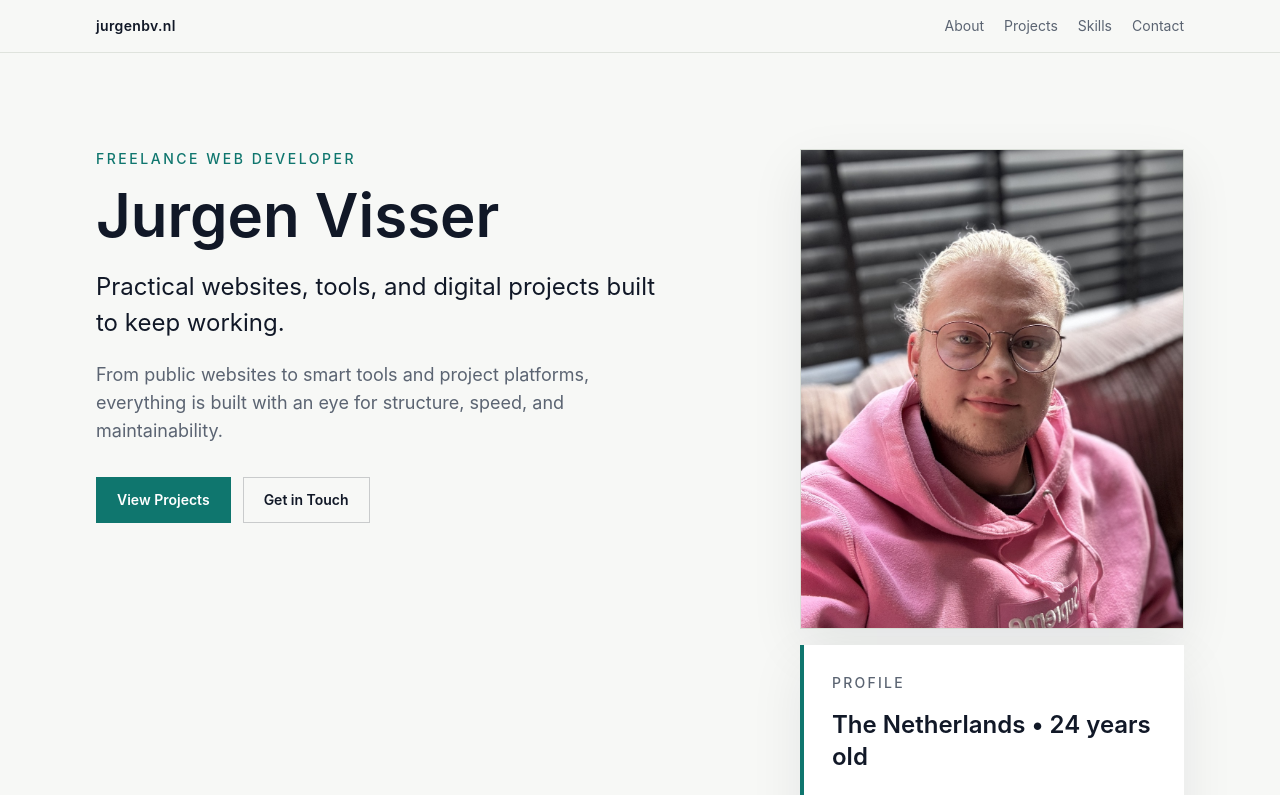
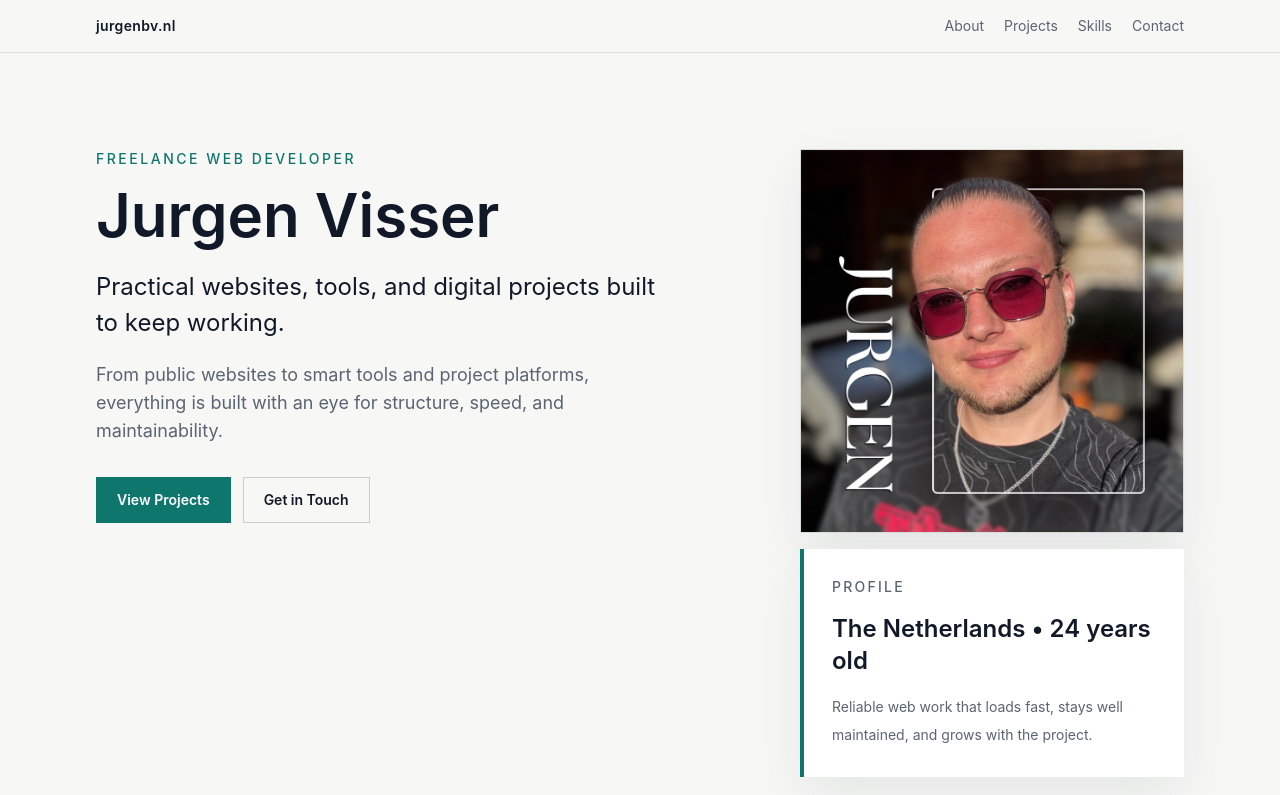
Before and after one commit to jurgenvisser/personal-portfolio, a React (Vite) app: page / in a window 1280 px wide. Shown: the top 795 px of the page. Built offline with nearby package versions, Linux system fonts and the light colour scheme.

Commit message:
This version updates the picture of me

```diff
--- a/src/components/Hero.jsx
+++ b/src/components/Hero.jsx
@@ -1,4 +1,4 @@
-import profileImage from '../images/me-portfolio.jpg';
+import profileImage from '../images/me-portfolio1.jpeg';
 import { calculateAge } from '../utils/age.js';
 
 const currentAge = calculateAge('2001-09-24');
@@ -43,7 +43,7 @@ export default function Hero() {
             <img
               src={profileImage}
               alt="Jurgen Visser"
-              className="aspect-[4/5] w-full object-cover object-center"
+              className="aspect-[4/4] w-full object-cover object-center"
               decoding="async"
             />
           </figure>
--- a/src/data/site.js
+++ b/src/data/site.js
@@ -1 +1 @@
-export const siteVersion = 'PPJV.0.0.6P';
+export const siteVersion = 'PPJV.0.0.7P';
```
Also changed, not shown: src/images/me-portfolio.jpeg (added), src/images/me-portfolio1.jpeg (added).
